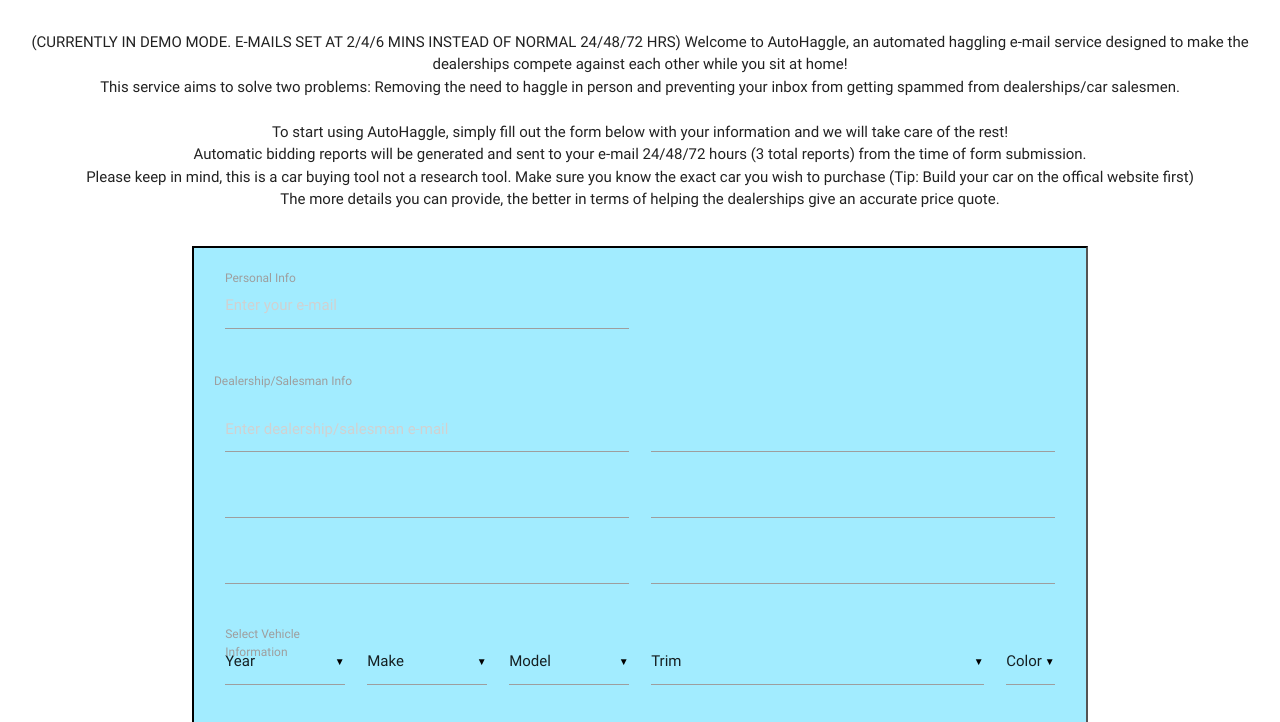
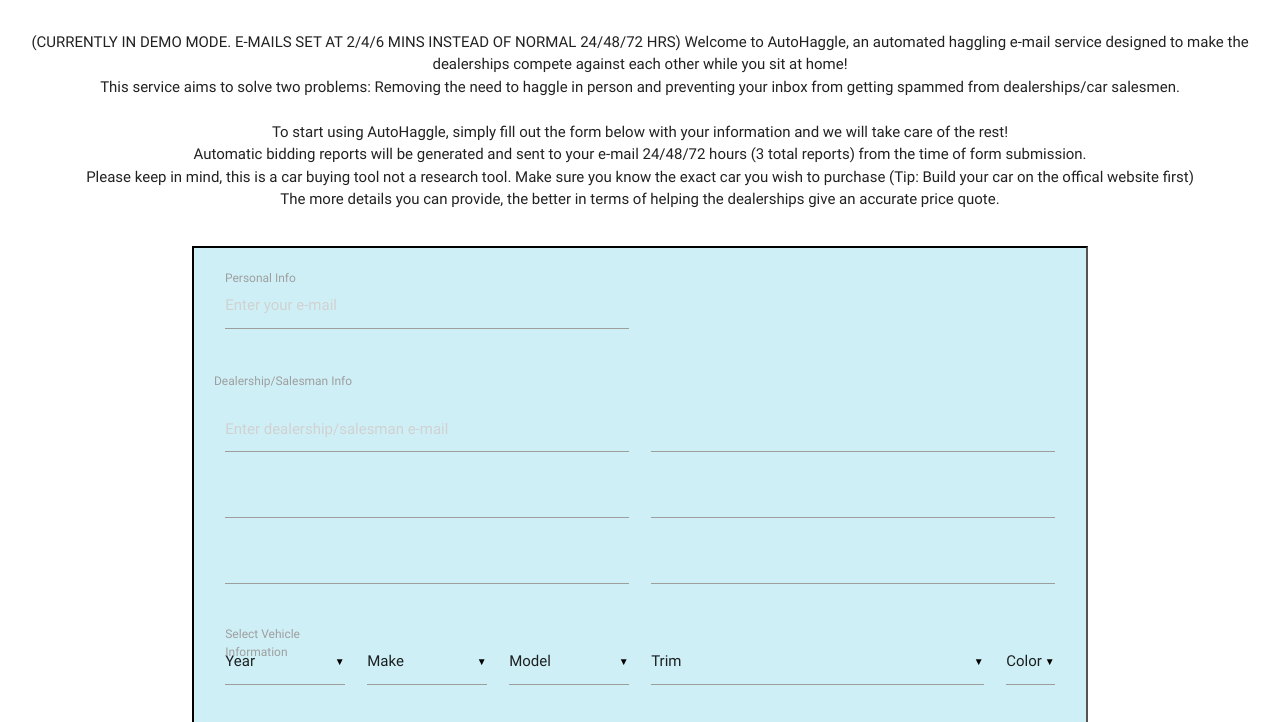
Before and after one commit to youngmlee/autohaggle, a website: page public/index.html in a window 1280 px wide. Shown: the part 168-890 px from the top of the page. Drawn offline with nearby package versions, Linux system fonts and the light colour scheme.

Commit message:
Made the form a shade lighter to allow letters to show.

```diff
--- a/public/styles.css
+++ b/public/styles.css
@@ -14,7 +14,7 @@
   margin-left: 15%;
   padding: 20px;
   border: 2px inset black;
-  background-color: #a2ecff;
+  background-color: #cfeff7;
 }
 
 .intro {
```
